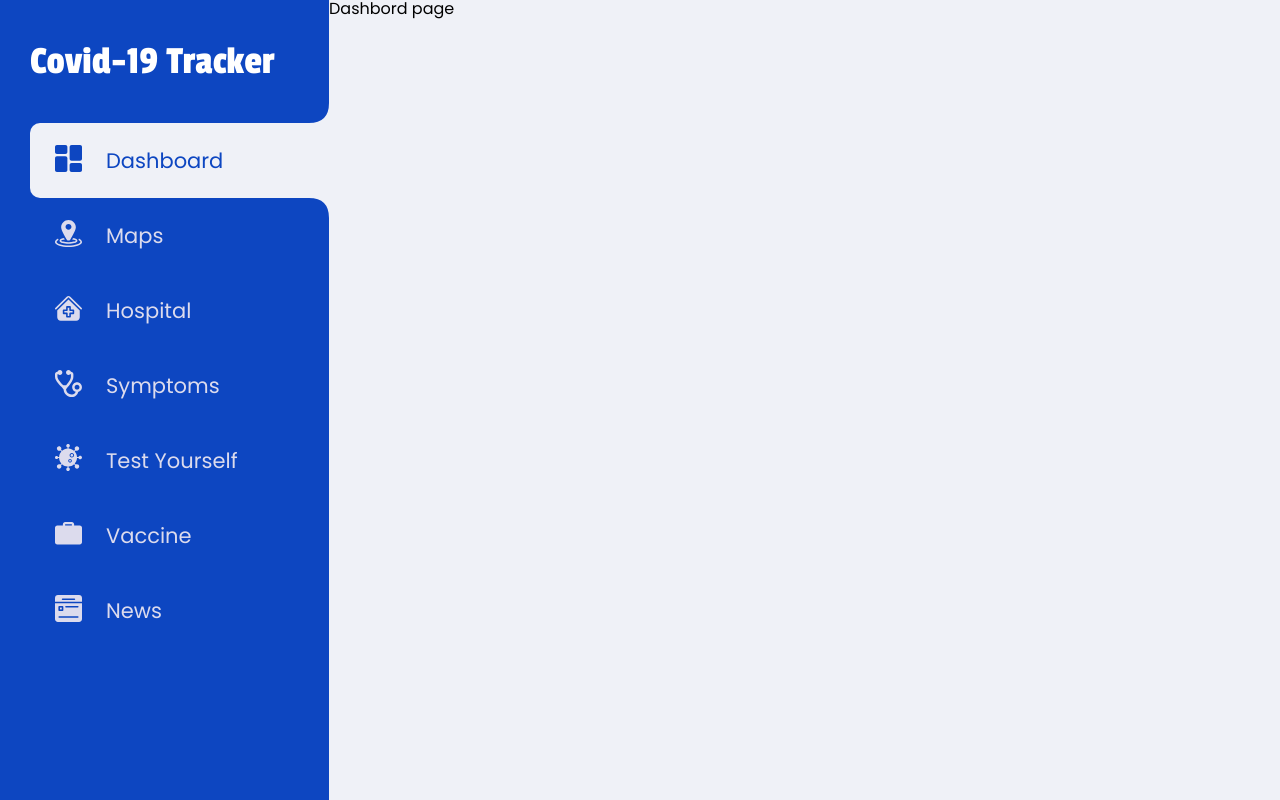
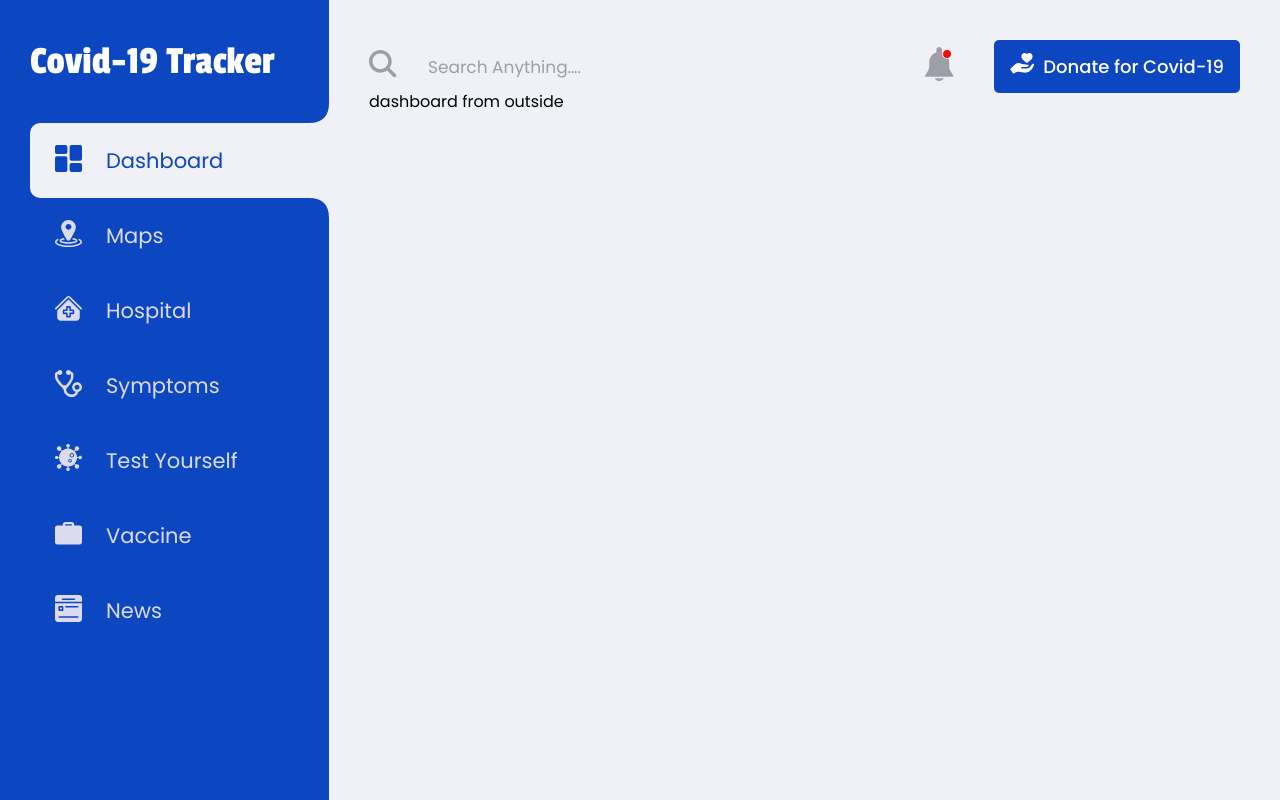
Before and after one commit to Mostafa-HEH/covid-dashboard, a Next.js app: page / in a window 1280 px wide. Built offline with nearby package versions, Linux system fonts and the light colour scheme.

Commit message:
add header

```diff
--- /dev/null
+++ b/components/icons/bell.js
@@ -0,0 +1,22 @@
+const BellIcon = () => {
+  return (
+    <svg
+      width="29"
+      height="34"
+      viewBox="0 0 29 34"
+      fill="none"
+      xmlns="http://www.w3.org/2000/svg"
+    >
+      <path
+        d="M28.2765 28.6776L25.8441 24.6231C24.7208 22.7517 24.1271 20.6082 24.1271 18.4266V14.875C24.1271 10.3913 21.1351 6.59886 17.0438 5.37625V2.83336C17.0438 1.27075 15.773 0 14.2104 0C12.6478 0 11.3771 1.27075 11.3771 2.83336V5.37625C7.28579 6.59886 4.29379 10.3913 4.29379 14.875V18.4266C4.29379 20.6082 3.70019 22.7503 2.57819 24.6217L0.145792 28.6762C0.0140425 28.8958 0.011187 29.1678 0.137292 29.3902C0.263398 29.6126 0.497148 29.7501 0.752148 29.7501H27.6688C27.9238 29.7501 28.1589 29.6127 28.285 29.3917C28.4111 29.1706 28.4069 28.8958 28.2765 28.6776Z"
+        fill="#9E9EA8"
+      />
+      <path
+        d="M9.74939 31.1667C10.5484 32.8355 12.2399 34 14.2104 34C16.181 34 17.8725 32.8355 18.6715 31.1667H9.74939V31.1667Z"
+        fill="#9E9EA8"
+      />
+    </svg>
+  );
+};
+
+export default BellIcon;
--- /dev/null
+++ b/components/icons/donate.js
@@ -0,0 +1,22 @@
+const DonateIcon = () => {
+  return (
+    <svg
+      width="24"
+      height="21"
+      viewBox="0 0 24 21"
+      fill="none"
+      xmlns="http://www.w3.org/2000/svg"
+    >
+      <path
+        d="M15.3131 8.73468C16.3397 9.60543 16.4701 9.72646 16.9219 10.1155C17.2529 9.8316 17.5369 9.57332 18.7408 8.56373C20.9504 6.70837 22.5469 5.36873 22.5469 3.38985C22.5469 1.51392 21.1688 0.0445251 19.4096 0.0445251C18.2279 0.0445251 17.4437 0.711275 16.9514 1.39035C16.4852 0.709213 15.7271 0.0445251 14.542 0.0445251C12.7828 0.0445251 11.4054 1.51396 11.4054 3.38985C11.4053 5.41888 12.96 6.7379 15.3131 8.73468Z"
+        fill="white"
+      />
+      <path
+        d="M4.02192 20.2945C5.86411 19.043 7.87978 18.5647 10.0735 18.9304L13.5892 19.5351C14.9392 19.7601 16.1766 19.6898 17.2454 19.3382C19.4564 18.6014 21.6698 16.2806 22.2563 15.4007C23.072 14.1773 23.5201 12.8414 23.8014 12.1945C24.0686 11.5758 24.0686 11.1398 23.7873 10.8867C23.4638 10.5914 22.9155 10.746 22.5076 10.9711C21.8608 11.3367 21.1735 12.3914 20.4704 13.4039C19.5564 14.7257 17.9908 15.5132 16.3876 15.5132H11.2969V14.107H13.4063C17.1469 14.107 18.8203 13.4039 18.8203 12.7007C18.8203 12.1101 17.6532 11.8429 17.2594 11.7586C15.7266 11.407 12.2672 11.2383 9.90473 10.1836C9.47869 9.99716 8.99569 9.89254 8.48452 9.88823C7.68305 9.88143 6.81202 10.1311 5.98125 10.7742C5.96728 10.7742 5.96728 10.7742 5.95317 10.7882C5.40473 11.2101 4.65473 11.8289 3.64223 12.7148C2.78437 13.4741 1.95473 14.4444 0.50625 15.682L0 16.1179L3.45942 20.6742L4.02192 20.2945Z"
+        fill="white"
+      />
+    </svg>
+  );
+};
+
+export default DonateIcon;
--- /dev/null
+++ b/components/icons/search.js
@@ -0,0 +1,18 @@
+const SearchIcon = () => {
+  return (
+    <svg
+      width="28"
+      height="28"
+      viewBox="0 0 28 28"
+      fill="none"
+      xmlns="http://www.w3.org/2000/svg"
+    >
+      <path
+        d="M11.3652 0.00012207C17.6318 0.00012207 22.7304 5.09878 22.7304 11.3654C22.7304 13.8687 21.907 16.1779 20.5303 18.0578L26.7398 24.2673C27.4225 24.95 27.4225 26.057 26.7398 26.7397C26.057 27.4225 24.9501 27.4225 24.2673 26.7397L18.0579 20.5304C16.178 21.907 13.8686 22.7306 11.3652 22.7306C5.09866 22.7306 0 17.6319 0 11.3654C0 5.09878 5.0986 0.00012207 11.3652 0.00012207ZM3.49702 11.3654C3.49702 15.7042 7.02643 19.2336 11.3652 19.2336C15.704 19.2336 19.2334 15.7042 19.2334 11.3654C19.2334 7.02655 15.704 3.49714 11.3652 3.49714C7.02643 3.49714 3.49702 7.02655 3.49702 11.3654Z"
+        fill="#9E9EA8"
+      />
+    </svg>
+  );
+};
+
+export default SearchIcon;
--- /dev/null
+++ b/components/layouts/Header/index.js
@@ -0,0 +1,30 @@
+import SearchIcon from "../../icons/search";
+import BellIcon from "../../icons/bell";
+import DonateIcon from "../../icons/donate";
+
+import classes from "./styles.module.css";
+
+const Header = () => {
+  return (
+    <header className={classes.header}>
+      <div className={classes.search}>
+        <label htmlFor="search">
+          <SearchIcon />
+        </label>
+        <input type="text" id="search" placeholder="Search Anything…." />
+      </div>
+      <div className={classes.noti}>
+        <span className={classes.oval} />
+        <BellIcon />
+      </div>
+      <a href="#" className={classes.button}>
+        <span>
+          <DonateIcon />
+        </span>
+        <span>Donate for Covid-19</span>
+      </a>
+    </header>
+  );
+};
+
+export default Header;
--- /dev/null
+++ b/components/layouts/Header/styles.module.css
@@ -0,0 +1,101 @@
+.header {
+  margin-top: 40px;
+  outline: unset;
+  border-radius: 4px;
+  display: flex;
+  flex-direction: row;
+  align-items: center;
+}
+
+.search {
+  display: flex;
+  align-items: center;
+  gap: 15px;
+}
+
+@media screen and (max-width: 1072px) {
+  .search {
+    gap: 0;
+  }
+}
+
+.search label {
+  cursor: pointer;
+}
+
+.search input {
+  height: 100%;
+  background-color: transparent;
+  border: unset;
+  font-size: 1.063rem;
+  gap: 9px;
+  padding: 12.5px 16px;
+}
+
+@media screen and (max-width: 400px) {
+  .search input {
+    display: none;
+  }
+}
+
+.search input::placeholder {
+  font-style: normal;
+  font-weight: 400;
+  line-height: 26px;
+  color: #9e9ea8;
+}
+
+.search input:focus-visible {
+  outline: unset;
+  background-color: #0d46c105;
+  border-radius: 4px;
+}
+
+.noti {
+  margin-left: auto;
+  margin-right: 40px;
+  position: relative;
+  cursor: pointer;
+}
+
+@media screen and (max-width: 1072px) {
+  .noti {
+    margin-right: 0;
+  }
+}
+
+.oval {
+  background: #f60707;
+  border: 1px solid #f6f5fa;
+  height: 10px;
+  width: 10px;
+  position: absolute;
+  border-radius: 50%;
+  right: 2px;
+  top: 2px;
+}
+
+.button {
+  background: #0d46c1;
+  border-radius: 5px;
+  font-style: normal;
+  font-weight: 500;
+  font-size: 18px;
+  line-height: 27px;
+  text-align: right;
+  color: #ffffff;
+  display: flex;
+  align-items: center;
+  gap: 9px;
+  padding: 12.5px 16px;
+}
+
+@media screen and (max-width: 1072px) {
+  .button {
+    display: none;
+  }
+}
+
+.button:hover {
+  background: #002e93;
+}
--- a/components/layouts/index.js
+++ b/components/layouts/index.js
@@ -1,6 +1,7 @@
 import { Fragment } from "react";
 
 import Sidebar from "./sidebar";
+import Header from "./Header";
 
 import classes from "./styles.module.css";
 
@@ -8,7 +9,10 @@ const Layouts = ({ children }) => {
   return (
     <div className={classes.app}>
       <Sidebar />
-      <main>{children}</main>
+      <main className={classes.main}>
+        <Header />
+        {children}
+      </main>
     </div>
   );
 };
--- a/components/layouts/styles.module.css
+++ b/components/layouts/styles.module.css
@@ -2,3 +2,16 @@
   display: flex;
   flex-direction: row;
 }
+
+.main {
+  margin-left: 40px;
+  width: 100%;
+  margin-right: 40px;
+}
+
+@media screen and (max-width: 500px) {
+  .main {
+    margin-right: 8px;
+    margin-left: 8px;
+  }
+}
--- /dev/null
+++ b/components/pages/dashboard/index.js
@@ -0,0 +1,7 @@
+import classes from "./styles.module.css";
+
+const DashboardComponents = () => {
+  return <div>dashboard from outside</div>;
+};
+
+export default DashboardComponents;
--- a/pages/index.js
+++ b/pages/index.js
@@ -1,7 +1,9 @@
 import { Fragment } from "react";
 
+import DashboardComponents from "../components/pages/dashboard";
+
 const Dashboard = () => {
-  return <Fragment>Dashbord page</Fragment>;
+  return <DashboardComponents />;
 };
 
 export default Dashboard;
```
Also changed, not shown: components/pages/dashboard/styles.module.css (added).
